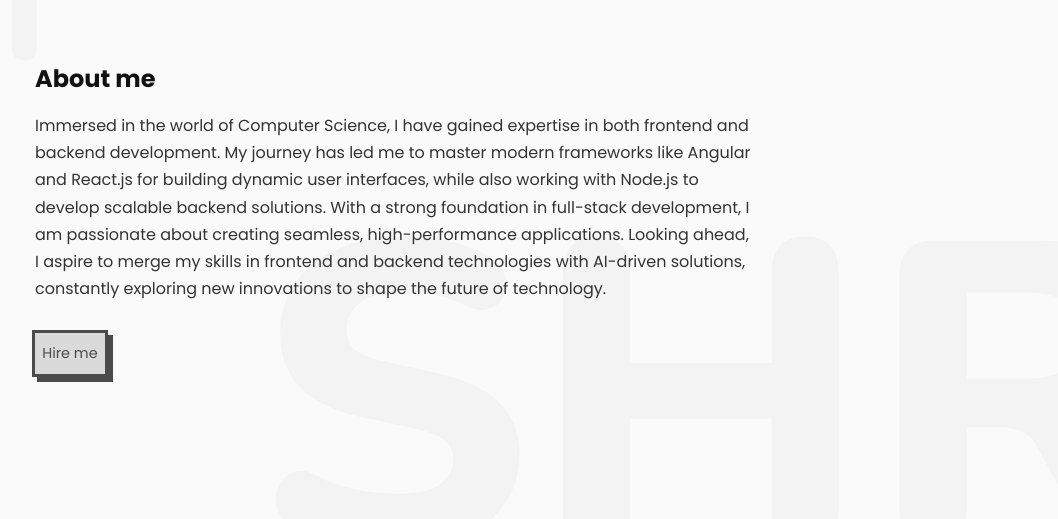
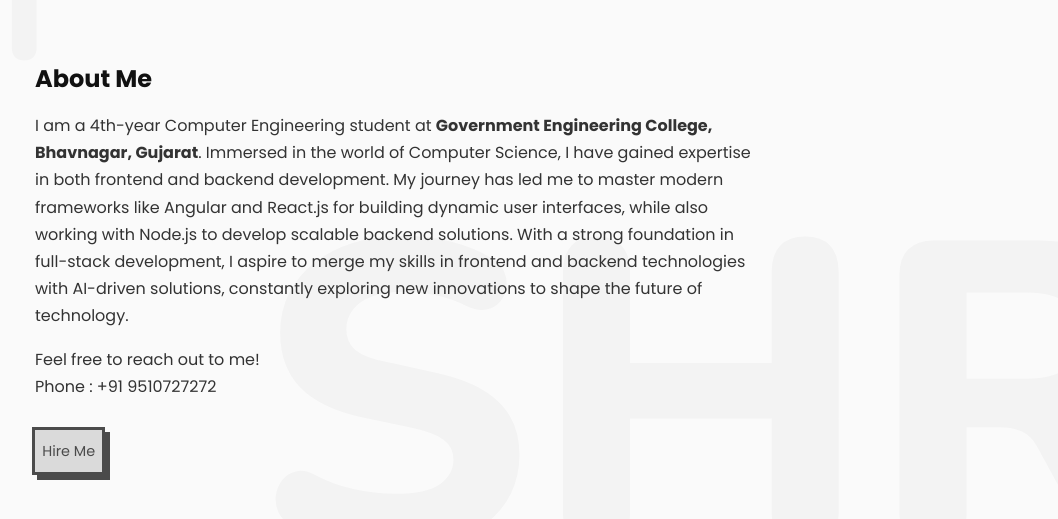
Before and after one commit to shriji72/shriji, a plain HTML site: page index.html in a window 1280 px wide. Both pictures are taken after a click on the element "About Me". Shown: the part 103-622 px from the top of the page, without its empty margins (125-1183 px from the left). Drawn offline with nearby package versions, Linux system fonts and the light colour scheme.

Commit message:
update my info

```diff
--- a/index.html
+++ b/index.html
@@ -55,16 +55,26 @@
         <!-- About me -->
 
         <section id="about-me-section" class="section">
-            <h2>About me</h2>
-            <p>Immersed in the world of Computer Science, I have gained expertise in both frontend and backend
+            <h2>About Me</h2>
+            <p>
+                I am a 4th-year Computer Engineering student at <strong>Government Engineering College, Bhavnagar, Gujarat</strong>.
+
+
+                Immersed in the world of Computer Science, I have gained expertise in both frontend and backend
                 development. My journey has led me to master modern frameworks like Angular and React.js for building
                 dynamic user interfaces, while also working with Node.js to develop scalable backend solutions. With a
-                strong foundation in full-stack development, I am passionate about creating seamless, high-performance
-                applications. Looking ahead, I aspire to merge my skills in frontend and backend technologies with
-                AI-driven solutions, constantly exploring new innovations to shape the future of technology.<br></p>
+                strong foundation in full-stack development, I aspire to merge my skills in frontend and backend technologies with
+                AI-driven solutions, constantly exploring new innovations to shape the future of technology.
+            </p>
+            Feel free to reach out to me!<br>
+            Phone : +91 9510727272
 
-            <a href="mailto:shr@gmail.com">Hire me</a></p>
+
+            <p>
+                 <a href="mailto:shreejinakrani7272@gmail.com">Hire Me</a>
+            </p>
         </section>
+
 
         <!-- Skills -->
         <section id="skills-section" class="section">
```
